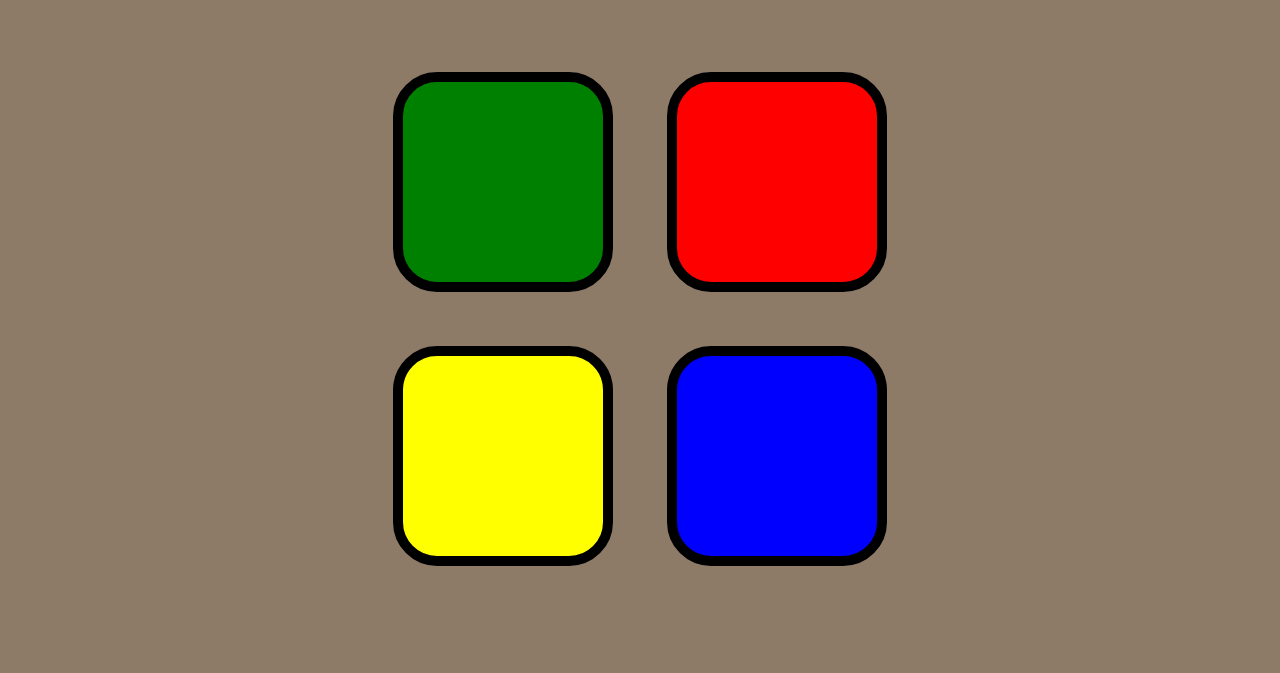
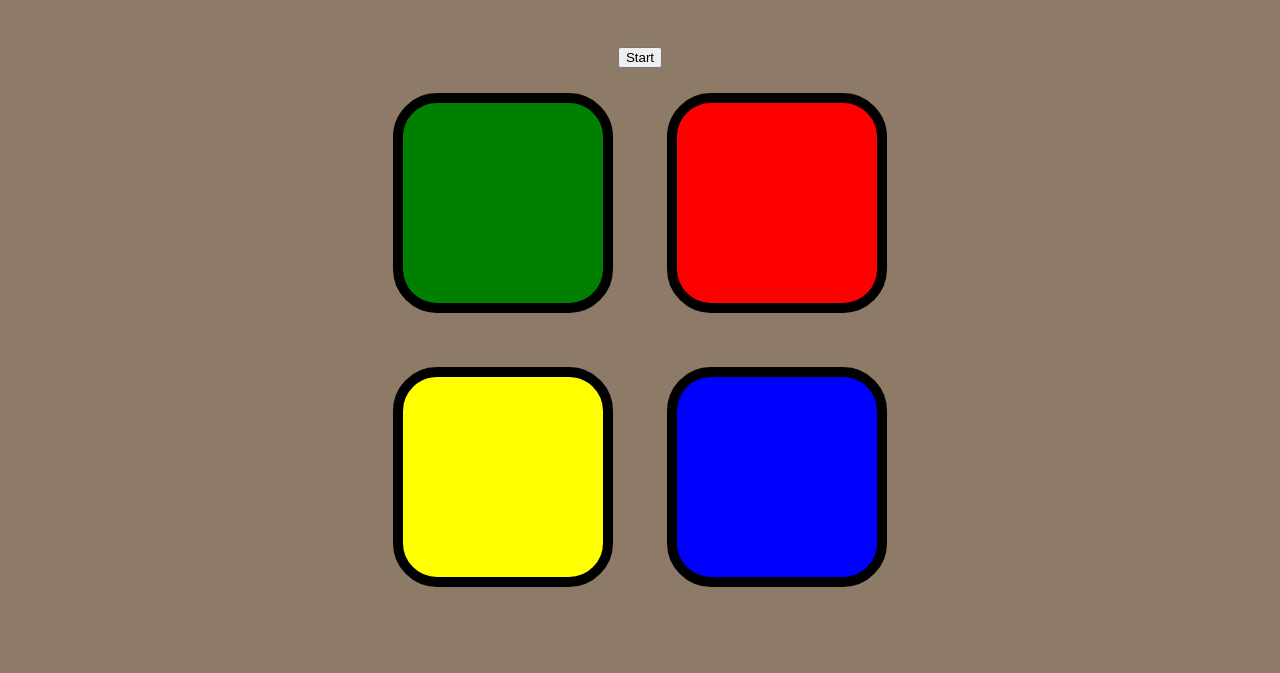
Before and after one commit to nitesh-kohli/Simon-game, a plain HTML site: page index.html in a window 1280 px wide. Shown: the part 127-800 px from the top of the page. Drawn offline with nearby package versions, Linux system fonts and the light colour scheme.

Commit message:
update index.html
added button in line 13

```diff
--- a/index.html
+++ b/index.html
@@ -10,6 +10,7 @@
 
 <body>
   <h1 id="level-title">Press Any Key to Start</h1>
+  <button type="button" class="btan">Start</button>
   <div class="container">
     <div class="row">
 
```
